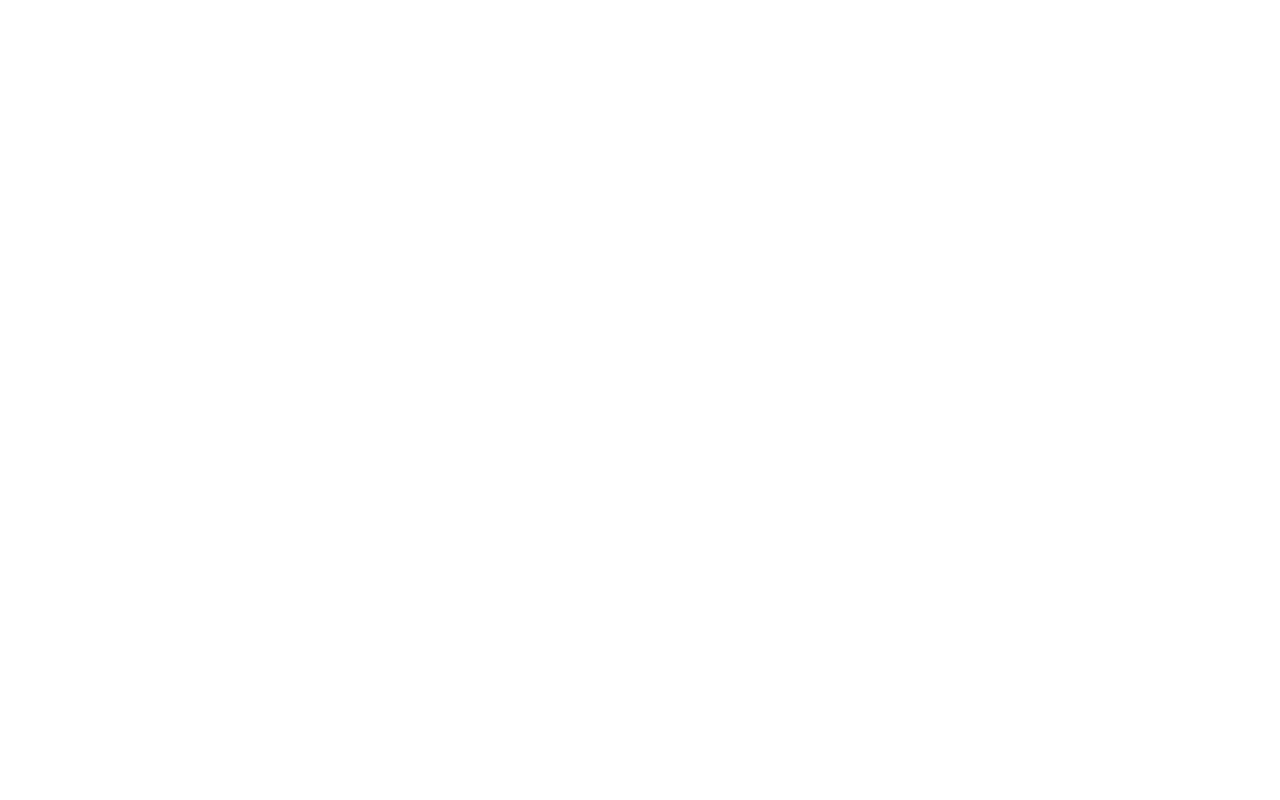
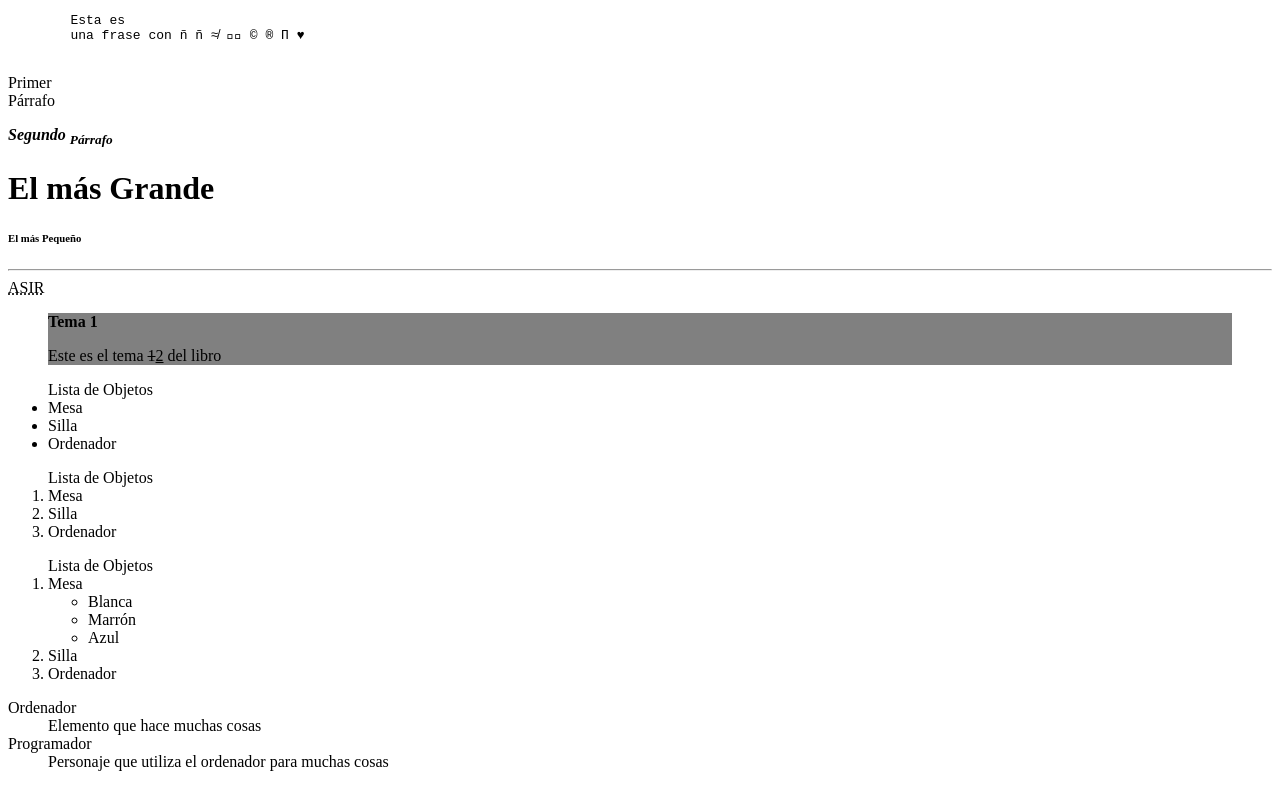
Before and after one commit to AleGF91/AGF_LM1819, a plain HTML site: page Primero/index.html in a window 1280 px wide. Drawn offline with Linux system fonts and the light colour scheme.

Commit message:
Hasta listas

```diff
--- a/Primero/index.html
+++ b/Primero/index.html
@@ -1 +1,75 @@
-<!--- Primero -->
+<!DOCTYPE html>
+<html lang="es">
+    <head>
+        <meta charset="UTF-8">
+        <title>Primera Web</title>
+    </head>
+    <body>
+        <!-- Esto es un comentario -->
+        <pre>
+        Esta es
+        una frase con ñ &ntilde; &napprox; &nang; &#169 &#174 &#928 &#9829
+        </pre>
+
+       <!-- Párrafos -->
+        <p>
+            Primer <br /> Párrafo
+        </p>
+        <p style="font-weight: bold; font-style: italic">
+            Segundo <sub>Párrafo</sub>
+        </p>
+
+        <!-- Encabezados -->
+        <h1>El más Grande</h1>
+        <h6>El más Pequeño</h6>
+
+        <!-- Línea Horizontal-->
+        <hr />
+
+        <!-- Elementos de Marcado -->
+        <abbr title="Administración de Sistemas Informáticos en Red">ASIR</abbr>
+
+        <!-- Párrafos Avanzados -->
+        <blockquote style="background: gray">
+            <span style="font-weight: bold">Tema 1</span>
+            <p>Este es el tema <del>1</del><ins>2</ins> del libro</p>
+        </blockquote>
+
+        <!-- Listas -->
+        <ul style="list-style-type: initial">
+            Lista de Objetos
+            <li>Mesa</li>
+            <li>Silla</li>
+            <li>Ordenador</li>
+        </ul>
+
+        <ol>
+            Lista de Objetos
+            <li>Mesa</li>
+            <li>Silla</li>
+            <li>Ordenador</li>
+        </ol>
+
+        <ol>
+            Lista de Objetos
+            <li>Mesa
+                <ul>
+                    <li>Blanca</li>
+                    <li>Marrón</li>
+                    <li>Azul</li>
+                </ul>
+            </li>
+            <li>Silla</li>
+            <li>Ordenador</li>
+        </ol>
+
+        <dl>
+            <dt>Ordenador</dt>
+            <dd>Elemento que hace muchas cosas</dd>
+            <dt>Programador</dt>
+            <dd>Personaje que utiliza el ordenador para muchas cosas</dd>
+            <dt></dt>
+            <dd></dd>
+        </dl>
+    </body>
+</html>
```
